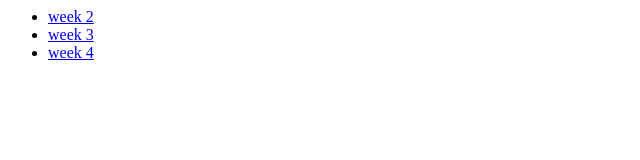
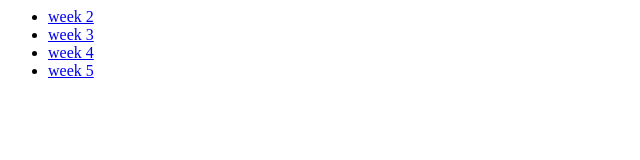
Before and after one commit to nathaliejborst/DataProcessing, a plain HTML site: page index.html in a window 1280 px wide. Shown: the full height of the page, 0-640 px from the left. Drawn offline with Linux system fonts and the light colour scheme.

Commit message:
Sorry forgot to update my index.html

```diff
--- a/index.html
+++ b/index.html
@@ -2,4 +2,5 @@
  <li><a href="https://nathaliejborst.github.io/DataProcessing/Homework/week_2/data.html">week 2</a></li>
   <li><a href="https://nathaliejborst.github.io/DataProcessing/Homework/week_3/barchart.html">week 3</a></li>
   <li><a href="https://nathaliejborst.github.io/DataProcessing/Homework/week_4/scatterplot.html ">   week 4</a></li>
+  <li><a href="https://nathaliejborst.github.io/DataProcessing/Homework/week_5/multiseries.html ">   week 5</a></li>
 </ul>
```
